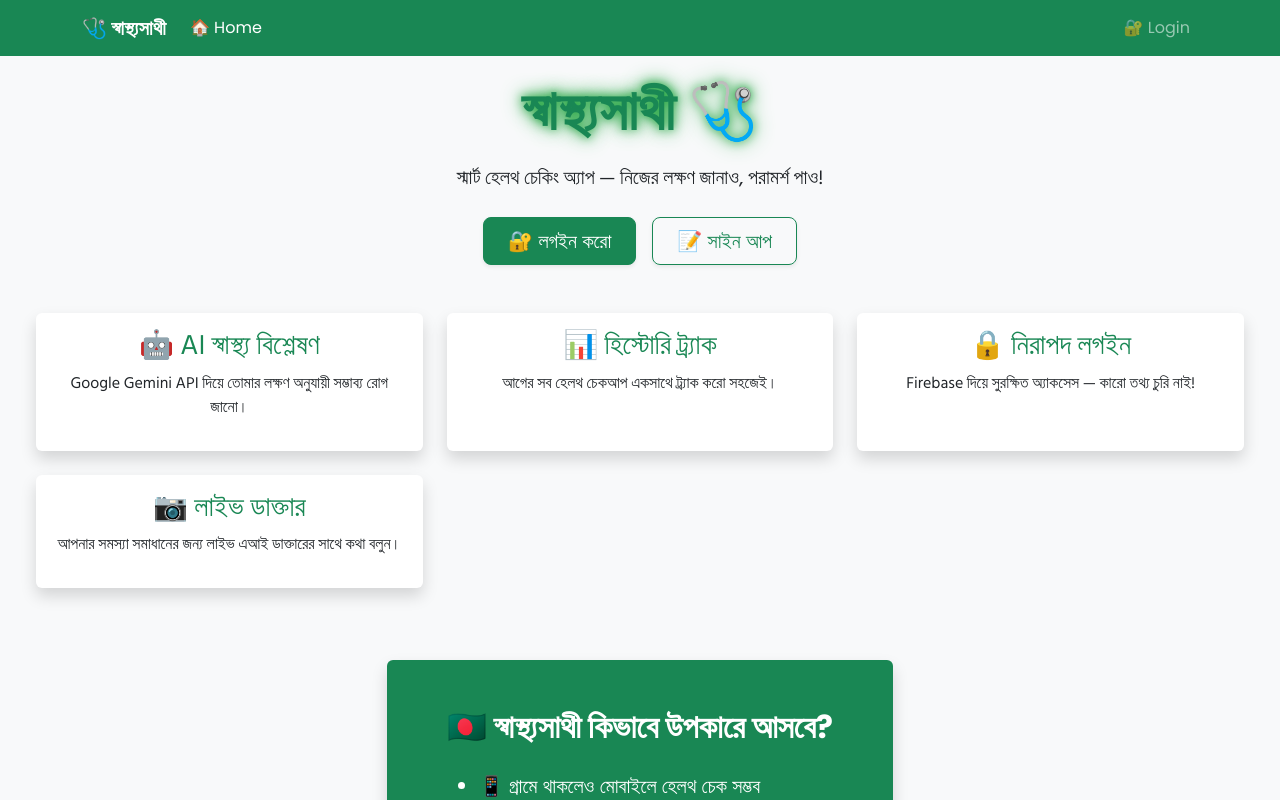
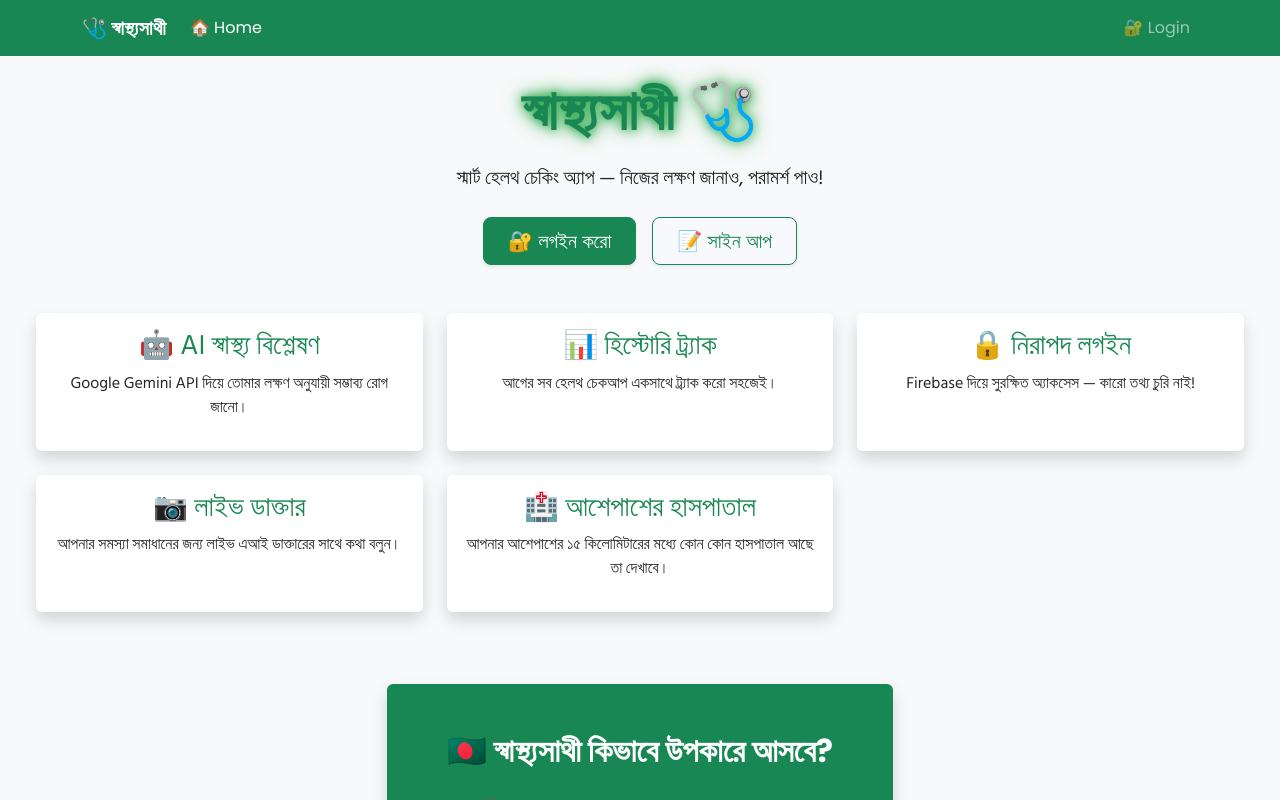
Before and after one commit to Istiyaq-Khan/Health-Buddy, a React (Vite) app in the folder frontend/: page / in a window 1280 px wide. Shown: the top 800 px of the page. Built offline with nearby package versions, Linux system fonts and the light colour scheme; no server answers; the HTML template or start-up script is replaced by a standard one.

Commit message:
Update Home.jsx

```diff
--- a/frontend/src/pages/Home.jsx
+++ b/frontend/src/pages/Home.jsx
@@ -79,6 +79,14 @@ export default function Home() {
             </div>
           </div>
         </div>
+        <div className="col-md-4 text-center mb-4 animated-card delay-4">
+          <div className="card border-0 shadow h-100 bg-white">
+            <div className="card-body">
+              <h3 className="text-success font-bangla">🏥 আশেপাশের হাসপাতাল</h3>
+              <p className="font-bangla">আপনার আশেপাশের ১৫ কিলোমিটারের মধ্যে কোন কোন হাসপাতাল আছে তা দেখাবে।</p>
+            </div>
+          </div>
+        </div>
       </div>
 
       <section className="bg-success text-white p-5 mt-5 rounded shadow">
```
